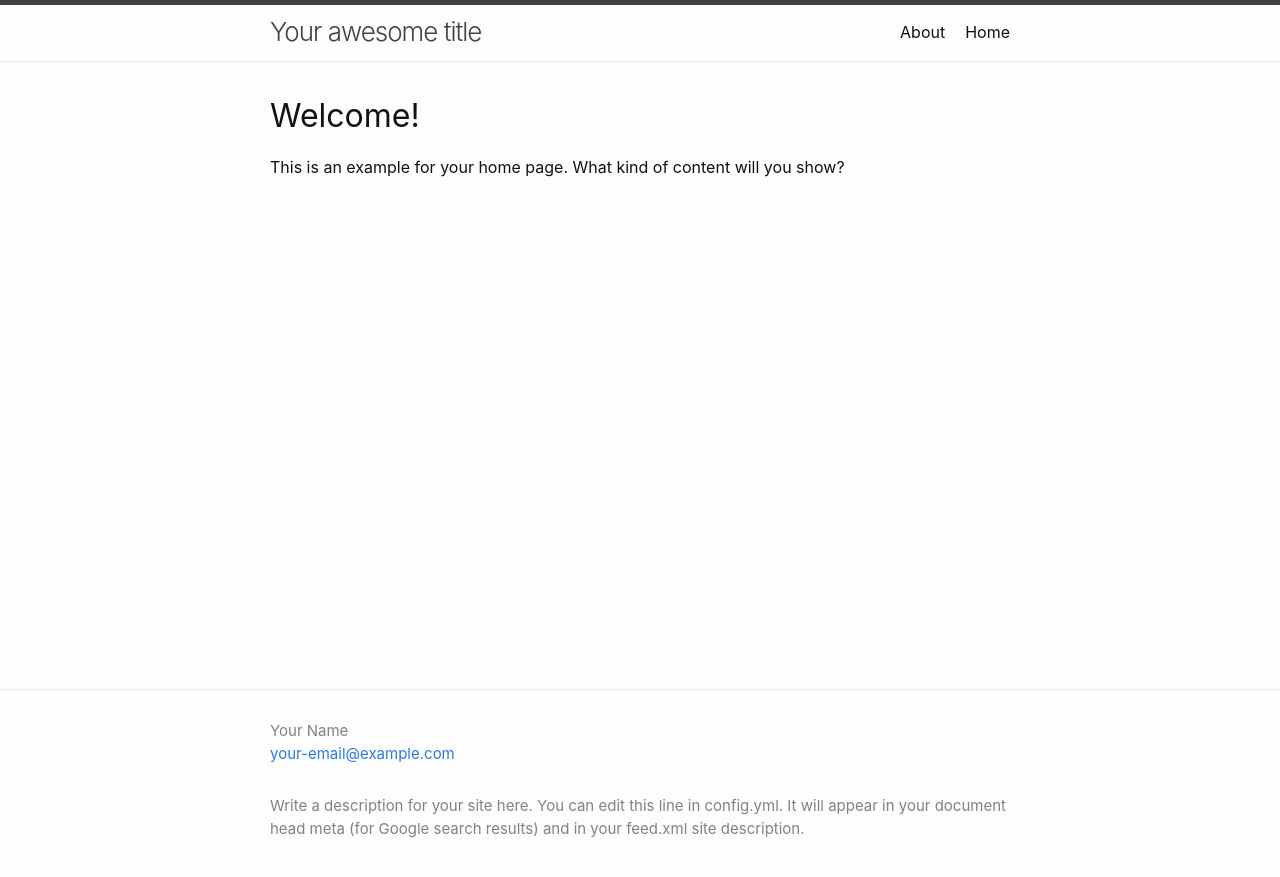
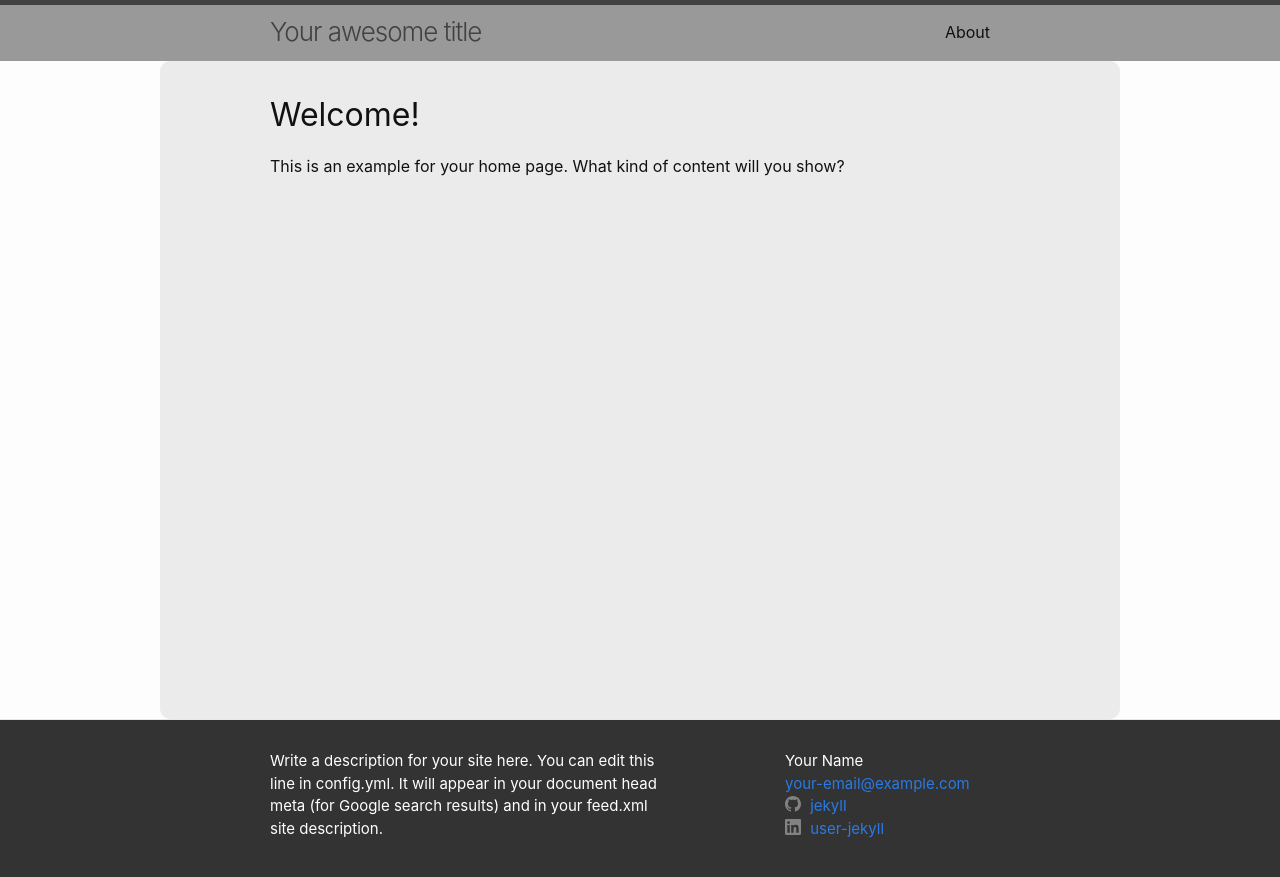
Before and after one commit to JenStep/jenstep_theme, a Jekyll site: the page built from index.md, in a window 1280 px wide. Shown: the top 877 px of the page. Built offline with Jekyll 4.4.1, drawn with Linux system fonts in a browser that asks for light colours.

Commit message:
modify colors and formatting

```diff
--- a/_includes/footer.html
+++ b/_includes/footer.html
@@ -5,6 +5,9 @@
   <div class="wrapper">
 
    <div class="footer-col-wrapper">
+      <div class="footer-des">
+        <p>{{ site.description | escape }}</p>
+      </div>
       <div class="footer-col">
       {%- if site.author %}
         <ul class="contact-list">
@@ -42,9 +45,6 @@
         </ul>
       {%- endif %}
       </div>
-      <div class="footer-col">
-        <p>{{ site.description | escape }}</p>
-      </div>
     </div>
 
 
--- a/_sass/personal-theme/_layout.scss
+++ b/_sass/personal-theme/_layout.scss
@@ -3,7 +3,7 @@
  */
 .site-header {
   border-top: 5px solid $grey-color-dark;
-  border-bottom: 1px solid $grey-color-light;
+  background-color: #999999;
   min-height: $spacing-unit * 1.865;
 
   // Positioning context for the mobile navigation icon
@@ -108,6 +108,7 @@
 .site-footer {
   border-top: 1px solid $grey-color-light;
   padding: $spacing-unit 0;
+  background-color: #333333;
 }
 
 .footer-heading {
@@ -123,53 +124,21 @@
 
 .footer-col-wrapper {
   @include relative-font-size(0.9375);
-  color: $grey-color;
-  margin-left: -$spacing-unit / 2;
-  @extend %clearfix;
+  color: white;
+  display: flex;
+  flex-wrap: wrap;
+}
+
+.footer-des {
+  float: left;
+  padding-right: 100px;
+  max-width: 400px;
 }
 
 .footer-col {
-  float: left;
   margin-bottom: $spacing-unit / 2;
   padding-left: $spacing-unit / 2;
 }
-
-.footer-col-1 {
-  width: -webkit-calc(35% - (#{$spacing-unit} / 2));
-  width:         calc(35% - (#{$spacing-unit} / 2));
-}
-
-.footer-col-2 {
-  width: -webkit-calc(20% - (#{$spacing-unit} / 2));
-  width:         calc(20% - (#{$spacing-unit} / 2));
-}
-
-.footer-col-3 {
-  width: -webkit-calc(45% - (#{$spacing-unit} / 2));
-  width:         calc(45% - (#{$spacing-unit} / 2));
-}
-
-@include media-query($on-laptop) {
-  .footer-col-1,
-  .footer-col-2 {
-    width: -webkit-calc(50% - (#{$spacing-unit} / 2));
-    width:         calc(50% - (#{$spacing-unit} / 2));
-  }
-
-  .footer-col-3 {
-    width: -webkit-calc(100% - (#{$spacing-unit} / 2));
-    width:         calc(100% - (#{$spacing-unit} / 2));
-  }
-}
-
-@include media-query($on-palm) {
-  .footer-col {
-    float: none;
-    width: -webkit-calc(100% - (#{$spacing-unit} / 2));
-    width:         calc(100% - (#{$spacing-unit} / 2));
-  }
-}
-
 
 
 /**
@@ -178,6 +147,11 @@
 .page-content {
   padding: $spacing-unit 0;
   flex: 1;
+  border-radius: 10px;
+  background-color: #EBEBEB;
+  width: 75%;
+  margin: auto;
+  max-width: 1000px;
 }
 
 .page-heading {
--- a/index.md
+++ b/index.md
@@ -1,5 +1,5 @@
 ---
-title: Home
+title: ""
 layout: default
 ---
 
```
Also changed, not shown: _config.yml (+19 -19 lines).
